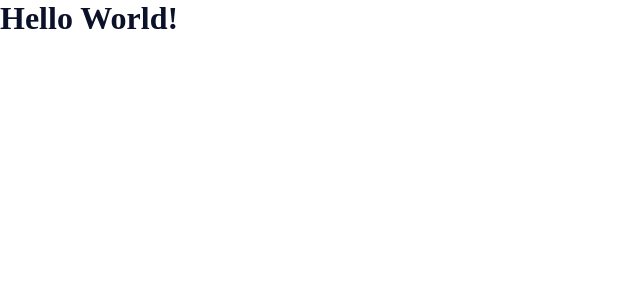
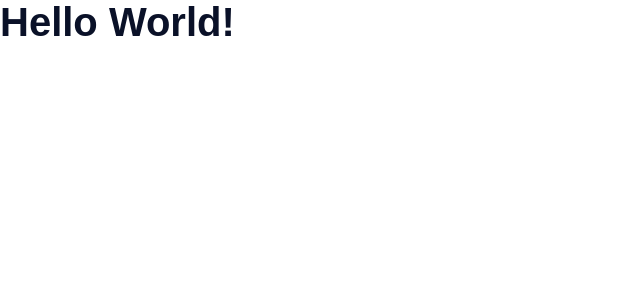
Before and after one commit to SrWess/curso-react-project-3-front, a React (Create React App) app: page / in a window 1280 px wide. Shown: the top 300 px of the page, without its empty margins (0-640 px from the left). Built offline with nearby package versions, Linux system fonts and the light colour scheme.

Commit message:
Criado componente Heading

```diff
--- a/src/components/Heading/index.jsx
+++ b/src/components/Heading/index.jsx
@@ -1,11 +1,29 @@
 import P from "prop-types";
 import * as Styled from "./styles";
 
-export const Heading = ({ children, light = false }) => {
-  return <Styled.Title light={light}>{children}</Styled.Title>;
+export const Heading = ({
+  children,
+  colorDark = true,
+  as = "h1",
+  size = "big",
+  uppercase = false,
+}) => {
+  return (
+    <Styled.Title
+      colorDark={colorDark}
+      as={as}
+      size={size}
+      uppercase={uppercase}
+    >
+      {children}
+    </Styled.Title>
+  );
 };
 
 Heading.propTypes = {
   children: P.node.isRequired,
-  light: P.bool.isRequired,
+  colorDark: P.bool.isRequired,
+  as: P.oneOf(["h1", "h2", "h3", "h4", "h5", "h6"]).isRequired,
+  size: P.oneOf(["small", "medium", "big", "huge"]).isRequired,
+  uppercase: P.bool.isRequired,
 };
--- a/src/components/Heading/stories.jsx
+++ b/src/components/Heading/stories.jsx
@@ -6,13 +6,10 @@
   component: Heading,
   args: {
     children: "Texto escuro",
-    //Informando argumento que está sendo recebido
-    light: false,
   },
   argTypes: {
     //Tipo dos argumentos recebidos
     children: { type: "string" },
-    light: { type: "boolean" },
   },
   //Config cor padrão de background
   parameters: {
@@ -23,7 +20,7 @@
 };
 
 export const Light = (args) => <Heading {...args} />;
-export const Dark = (args) => <Heading {...args} light={true} />;
+export const Dark = (args) => <Heading {...args} />;
 
 //Alteração do background
 Light.parameters = {
@@ -35,4 +32,5 @@
 //Realizando troca do nome
 Dark.args = {
   children: "Texto claro",
+  colorDark: false,
 };
--- a/src/components/Heading/styles.js
+++ b/src/components/Heading/styles.js
@@ -1,7 +1,28 @@
 import styled, { css } from "styled-components";
 
+const titleSize = {
+  small: (theme) => css`
+    font-size: ${theme.font.sizes.medium};
+  `,
+  medium: (theme) => css`
+    font-size: ${theme.font.sizes.large};
+  `,
+  big: (theme) => css`
+    font-size: ${theme.font.sizes.xlarge};
+  `,
+  huge: (theme) => css`
+    font-size: ${theme.font.sizes.xhuge};
+  `,
+};
+
+const titleCase = (uppercase) => css`
+  text-transform: ${uppercase ? "uppercase" : "none"};
+`;
+
 export const Title = styled.h1`
-  ${({ theme, light }) => css`
-    color: ${light ? theme.colors.white : theme.colors.primaryColor};
+  ${({ theme, colorDark, size, uppercase }) => css`
+    color: ${colorDark ? theme.colors.primaryColor : theme.colors.white};
+    ${titleSize[size](theme)}
+    ${titleCase(uppercase)}
   `}
 `;
--- a/src/styles/global-styles.js
+++ b/src/styles/global-styles.js
@@ -1,10 +1,24 @@
 import { createGlobalStyle } from "styled-components";
 
 export const GlobalStyles = createGlobalStyle`
+  @import url('https://fonts.googleapis.com/css2?family=Montserrat:ital,wght@0,900;1,900&family=Open+Sans:ital,wght@0,400;0,700;1,400;1,700&display=swap');
+
   * {
     margin: 0;
     padding: 0;
+    box-sizing: border-box;
   }
 
-  body {}
+  html {
+    font-size: 62.5%;
+  }
+
+  body {
+    font-size: 1.6rem;
+    font-family: ${({ theme }) => theme.font.family.default}
+  }
+
+  h1, h2, h3, h4, h5, h6 {
+    font-family: ${({ theme }) => theme.font.family.secondary}
+  }
 `;
--- a/src/styles/theme.js
+++ b/src/styles/theme.js
@@ -4,4 +4,20 @@
     secondaryColor: "#dc143c",
     white: "#ffff",
   },
+  font: {
+    family: {
+      default: "'Open Sans', sans-serif;",
+      secondary: "'Montserrat', sans-serif;",
+    },
+    sizes: {
+      xsmall: "8rem",
+      small: "1.6rem",
+      medium: "2.4rem",
+      large: "3.2rem",
+      xlarge: "4.0rem",
+      xxlarge: "4.8rem",
+      huge: "5.6rem",
+      xhuge: "6.4rem",
+    },
+  },
 };
```
